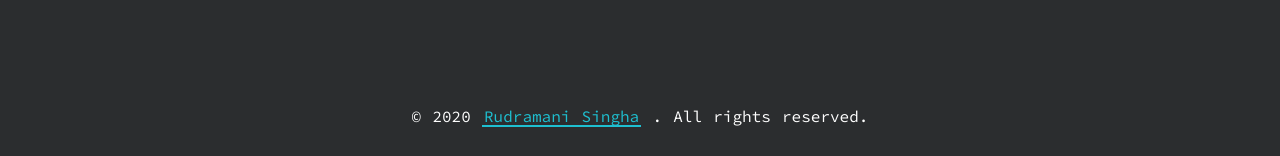
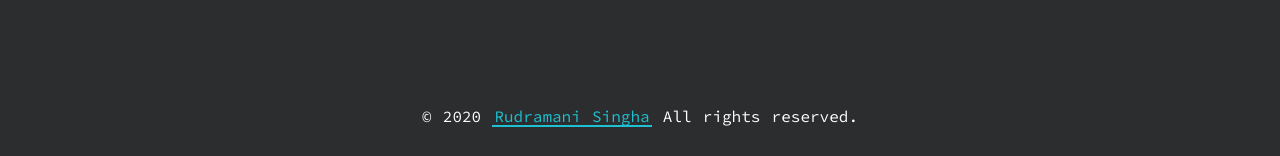
Before and after one commit to rgs2151/neusite, a Jekyll site: the page built from index.html, in a window 1280 px wide and 900 px high, scrolled down 3163 px. Shown: the part 741-897 px from the top of the window. Built offline with Jekyll 4.4.1, drawn with Linux system fonts in a browser that asks for light colours.

Commit message:
final layout

```diff
--- a/_includes/footer.html
+++ b/_includes/footer.html
@@ -4,7 +4,7 @@
     <a class="highlight-link" href="#" target="_blank" rel="noreferrer">
       Rudramani Singha
     </a>
-    . All rights reserved.
+    All rights reserved.
   </p>
 </footer>
 
--- a/_includes/section-aboutme.html
+++ b/_includes/section-aboutme.html
@@ -1,2 +1,2 @@
 <h1 class="title">{{site.about_me_title}}</h1>
-<p class="description" data-aos="fade-up" data-aos-duration="500">{{site.about_me_description}}</p>
+<p class="description" data-aos="zoom-out-up" data-aos-duration="200" data-aos-delay="0">{{site.about_me_description}}</p>
```
